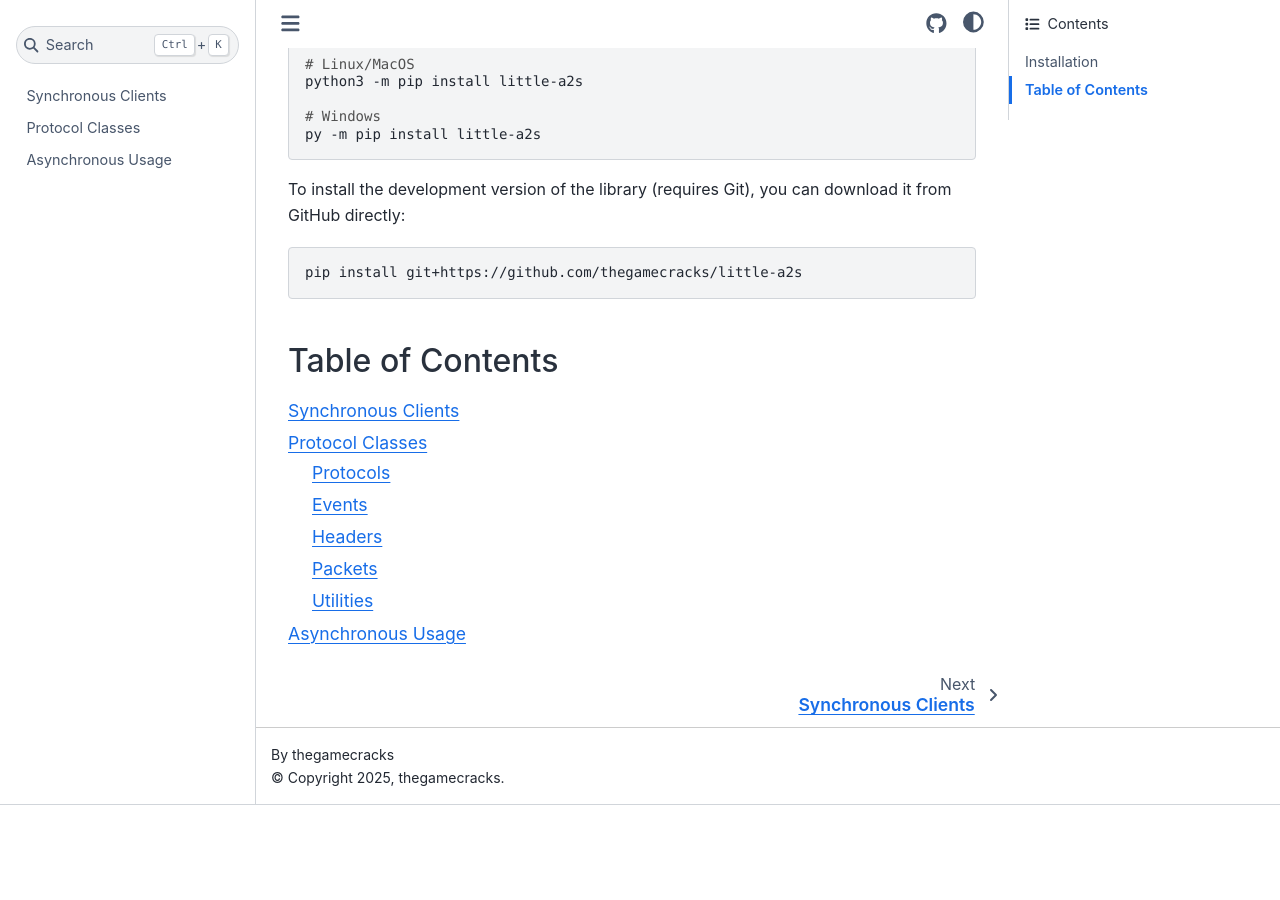
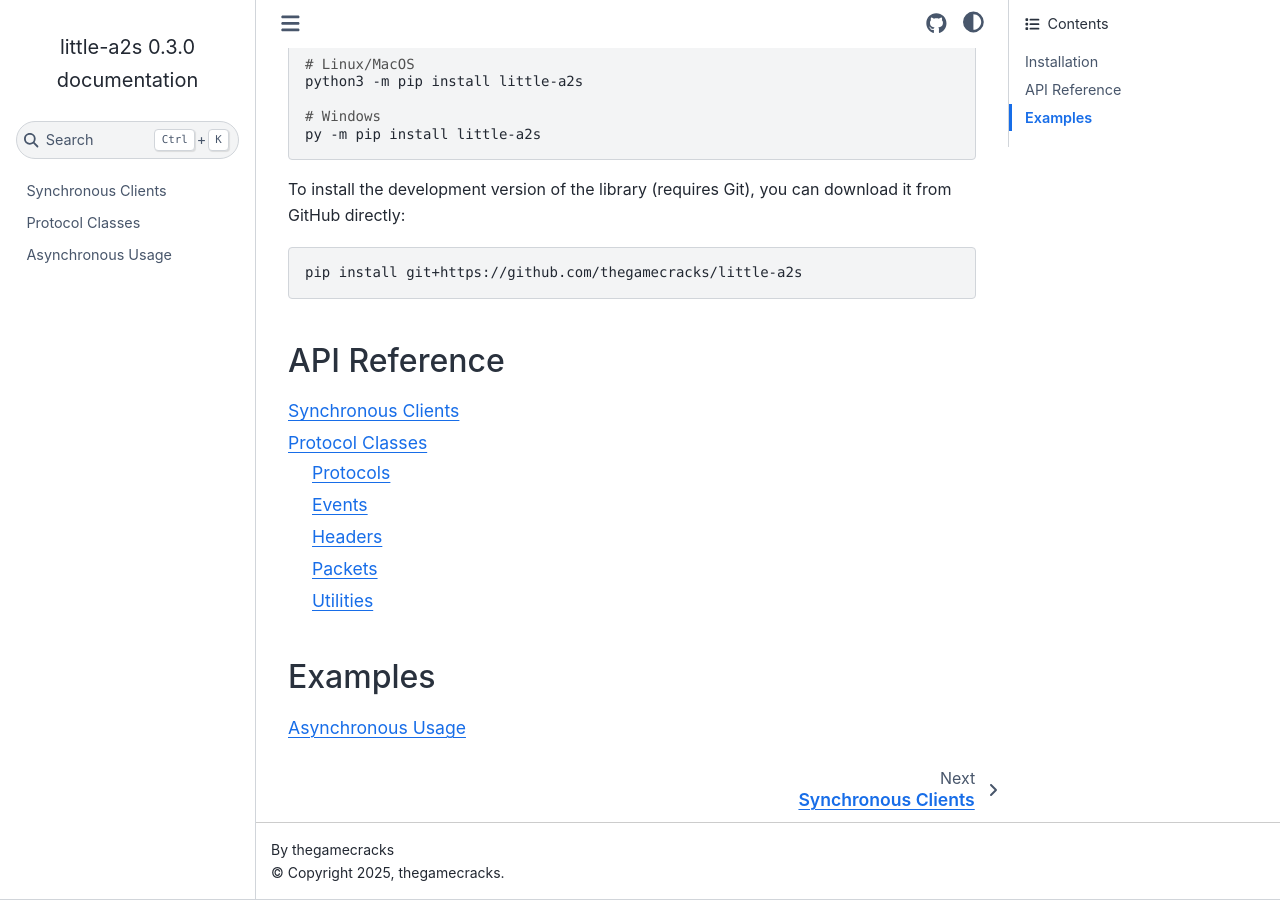
Before and after one commit to thegamecracks/little-a2s, a Sphinx documentation site: the page built from docs/index.rst, in a window 1280 px wide and 900 px high, scrolled down 512 px. Built offline with Sphinx 7.4.7 and the Sphinx Book theme 1.1.4, drawn with Linux system fonts in a browser that asks for light colours; before the commit the page ends 1317 px from its top, so only the background shows below that.

Commit message:
docs!: separate API reference from example pages

```diff
--- a/docs/index.rst
+++ b/docs/index.rst
@@ -57,12 +57,19 @@
 
    pip install git+https://github.com/thegamecracks/little-a2s
 
-Table of Contents
------------------
+API Reference
+-------------
 
 .. toctree::
    :maxdepth: 2
 
    sync
    protocol
+
+Examples
+--------
+
+.. toctree::
+   :maxdepth: 2
+
    async
```
